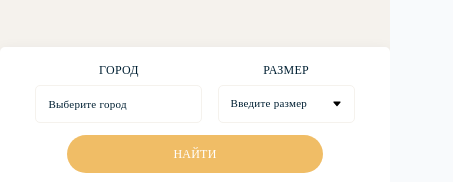
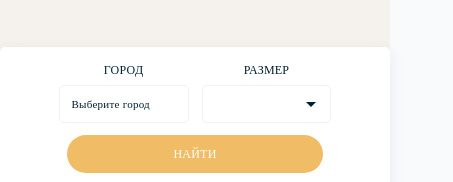
Before and after one commit to victoria369xx/finalProjectGBFront, a React (Create React App) app: page / in a window 390 px wide. Shown: the part 270-452 px from the top of the page, 453 px wide, since content can reach past the window. Built offline with nearby package versions, Linux system fonts and the light colour scheme; no server answers.

Commit message:
добавлен селект size из mui, решен баг с инпутами

```diff
--- a/src/components/Search/index.js
+++ b/src/components/Search/index.js
@@ -8,14 +8,14 @@ import {
   selectCitiesLoading,
 } from "../../store/search/selector";
 import dog4 from "../../assets/images/dog4.png"
-import { Autocomplete } from "@mui/material";
+import { Autocomplete, Select, MenuItem } from "@mui/material";
 
 export const Search = () => {
   const navigate = useNavigate();
   const dispatch = useDispatch();
 
-  const { cityId } = useParams();
-
+  const { cityId, size } = useParams();
+  console.log(cityId)
   const citiesFromDB = useSelector(selectCities);
   const loading = useSelector(selectCitiesLoading);
   const error = useSelector(selectCitiesError);
@@ -45,9 +45,12 @@ export const Search = () => {
     dispatch(getCities());
   }, [cityId]);
 
+  // Size
+  // const [size, setSize] = useState('')
   if (!citiesFromDB || error) {
     return <h3>Проблемы со списком городов на сервере</h3>;
   }
+
 
   return (
     <section>
@@ -102,19 +105,19 @@ export const Search = () => {
                 >
                   Размер
               </label>
-                <select
+
+                <Select
                   className="text-field__select"
                   id="size"
                   defaultValue={""}
+                // onChange={handlerChangeSize}
                 >
-                  <option value="" disabled hidden>
-                    Введите размер
-                </option>
-                  <option value="">Mini (до 3 кг)</option>
-                  <option value="">Small (3-5 кг)</option>
-                  <option value="">Medium (5-10 кг)</option>
-                  <option value="">Big (более 10 кг)</option>
-                </select>
+                  <MenuItem value={10}>Mini (до 3 кг)</MenuItem>
+                  <MenuItem value={20}>Small (3-5 кг)</MenuItem>
+                  <MenuItem value={30}>Medium (5-10 кг)</MenuItem>
+                  <MenuItem value="">Big (более 10 кг)</MenuItem>
+
+                </Select>
               </div>
             </div>
             <button type="submit" className="btn btn-search" value="НАЙТИ">НАЙТИ</button>
@@ -123,4 +126,4 @@ export const Search = () => {
       </div>
     </section>
   );
-};
+}
--- a/src/css/style.css
+++ b/src/css/style.css
@@ -419,6 +419,7 @@ header {
     /* width: 500px; */
     /* width: 50%; */
 }
+
 .text-field__margin {
     margin-left: 20%;
 }
@@ -511,7 +512,7 @@ select {
 }
 
 .text-field {
-    min-width: max-content;
+    min-width: 80%;
 }
 
 .text-field__label {
@@ -1082,3 +1083,7 @@ option {
     letter-spacing: 0.00938em;
     margin-bottom: 0.35em;
 }
+
+.MuiOutlinedInput-root fieldset{
+    border: none;
+}
--- a/src/css/style_mobile.css
+++ b/src/css/style_mobile.css
@@ -53,7 +53,7 @@
     }
 
     .index-form__flexWrapper{
-        width: 100%;
+        width: 50%;
         margin: 0 12%;
         justify-content: center;
     }
@@ -243,6 +243,9 @@
 }
 
 @media (max-width: 420px) {
+    .index-form__flexWrapper {
+        width: 100%;
+    }
     .home-img {
         display: none;
     }
@@ -258,7 +261,19 @@
     .index-form{
         bottom: 0;
     }
+    .text-field {
+        min-width: 50%;
+    }
     .text-field__margin {
         margin-left: 5%;
     }
 }
+
+@media (max-width: 320px){
+    /* .text-field {
+        min-width: 75%;
+    } */
+    .text-field__margin {
+        margin-left: 0;
+    }
+}
--- a/src/css/style_pad.css
+++ b/src/css/style_pad.css
@@ -41,6 +41,9 @@
     .index-form__flexWrapper{
         width: 100%;
     }
+    .text-field{
+        min-width: 50%;
+    }
 
     .text-field__margin {
         margin-left: 3%;
@@ -56,7 +59,7 @@
 
     .index-form .text-field__input,
     .index-form .text-field__select {
-        /* width: 135px; */
+        width: 90%;
         font-size: 14px;
     }
 
```
